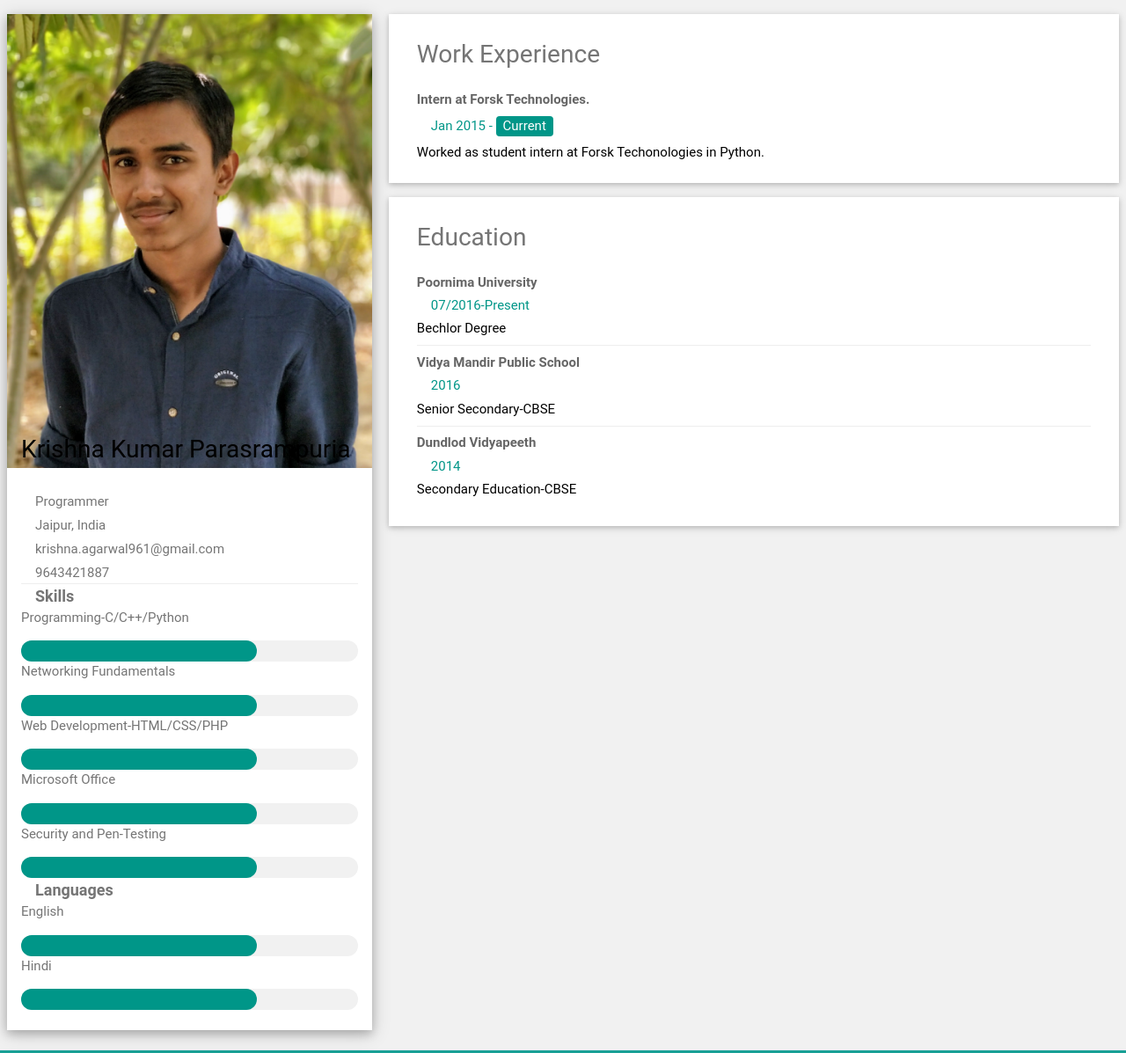
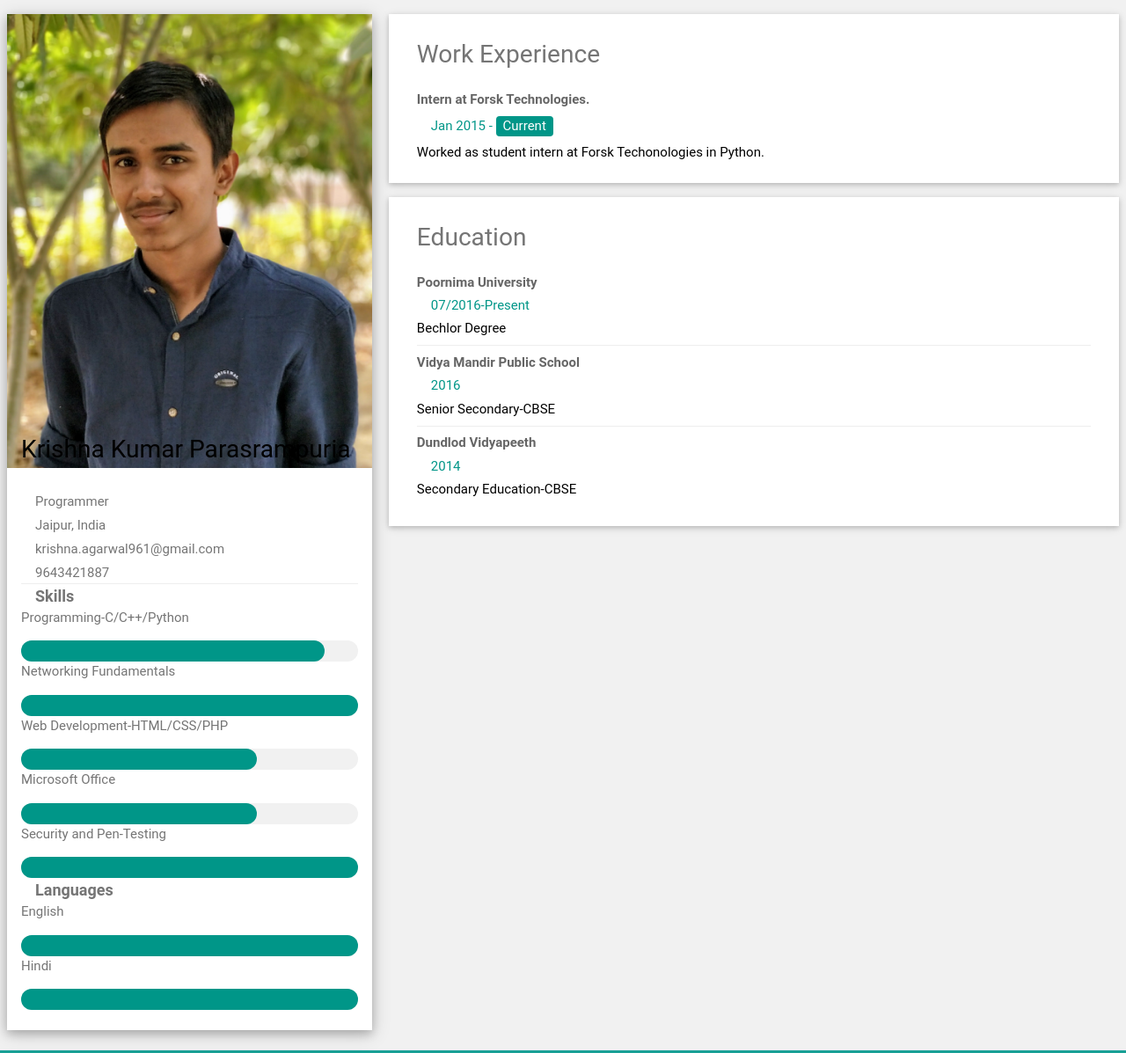
Before and after one commit to krishppuria/krishppuria.github.io, a Jekyll site: the page built from resum.html, in a window 1280 px wide. Shown: the top 1197 px of the page at 88% size. Built offline with Jekyll 4.4.1, drawn with Linux system fonts in a browser that asks for light colours; grey boxes are pictures that could not be loaded.

Commit message:
Update from Forestry.io Krishna Parasrampuria updated resum.html

```diff
--- a/resum.html
+++ b/resum.html
@@ -59,7 +59,7 @@ resume:
 
                     <p class="pb-4">{{ rat.name }}</p>
                     <div class="w3-light-grey w3-round-xlarge w3-small">
-                      <div class="w3-round-xlarge w3-teal" style="height:24px;width:70%"></div>
+                      <div class="w3-round-xlarge w3-teal" style="height:24px;width:{{ rat.numbering}}"></div>
                     </div>
                     {% endfor %}
             {% endfor %}
```
